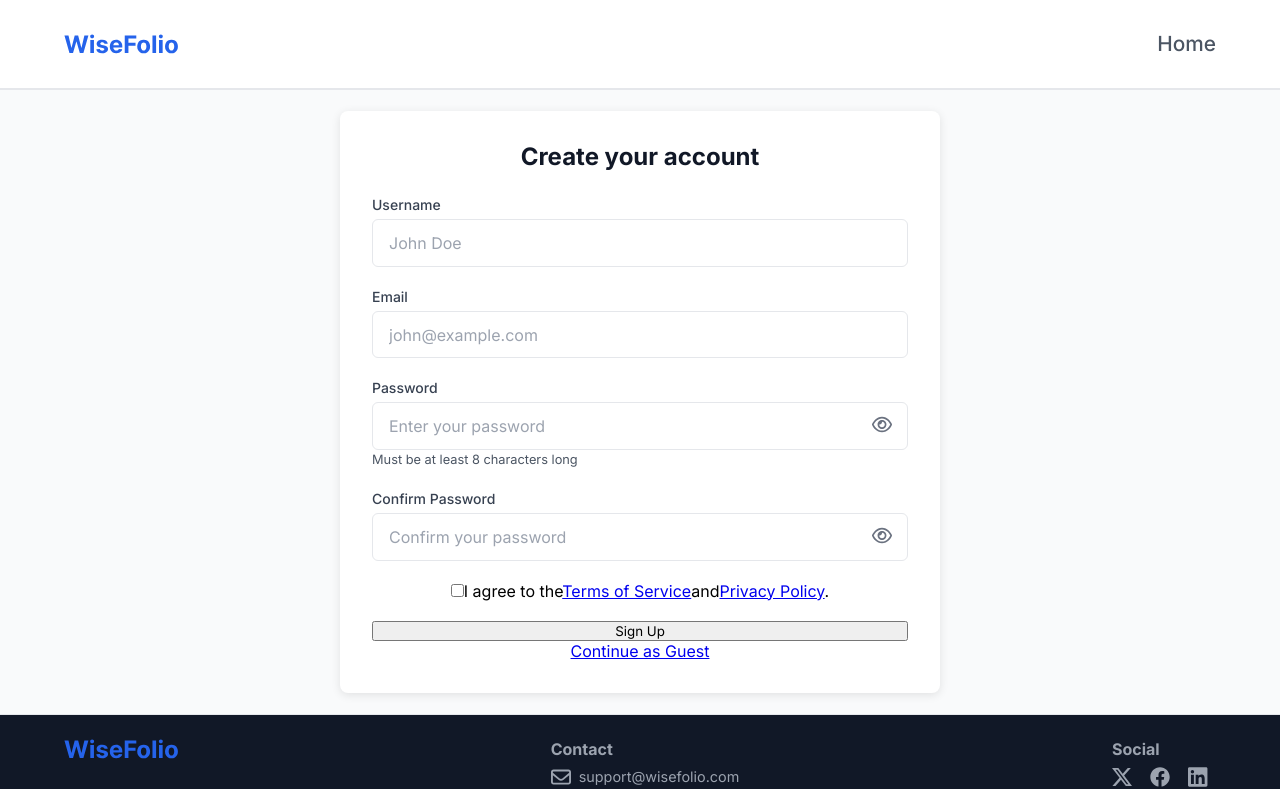
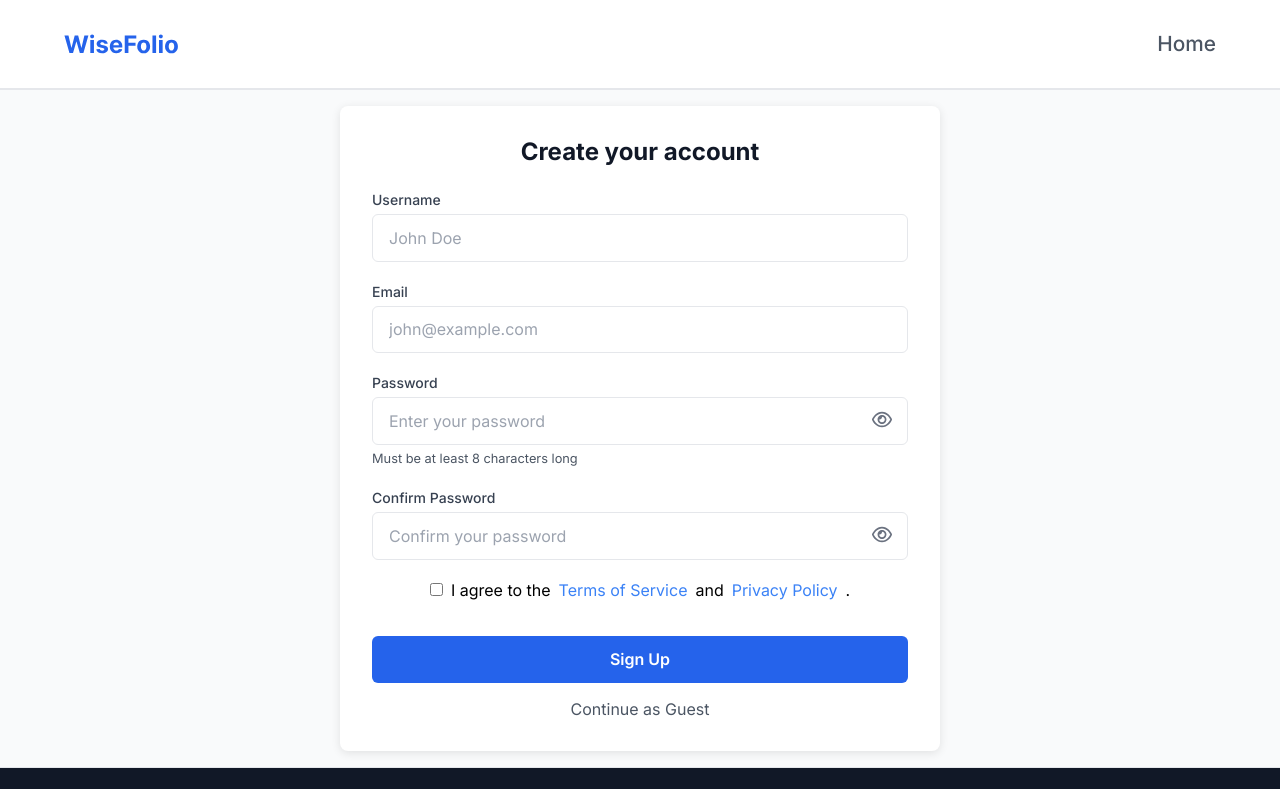
Before and after one commit to Lospub/WiseFolio-Client, a React (Vite) app in the folder wisefolio-client/: page /register in a window 1280 px wide. Shown: the top 789 px of the page. Built offline with nearby package versions, Linux system fonts and the light colour scheme.

Commit message:
style the agreement, button and links

```diff
--- a/wisefolio-client/src/pages/Login/Login.scss
+++ b/wisefolio-client/src/pages/Login/Login.scss
@@ -57,12 +57,9 @@
 
     &__button {
         @include button-style($primary-select, 0.85rem 1rem, none, 6px);
-        color: $primary-color;
-        font-size: 1rem;
-        font-weight: 600;
+        @include font-style(1rem, auto, 600, $primary-color);
         width: 100%;
         margin-top: 1rem;
-        transition: background-color 0.3s;
     }
 
     &__links {
--- a/wisefolio-client/src/pages/Registration/Registration.scss
+++ b/wisefolio-client/src/pages/Registration/Registration.scss
@@ -74,7 +74,43 @@
 
     &__hint {
         @include font-style(0.8rem, 1.2rem, 400, $secondary-text);
+        margin-top: 0.25rem;
     }
 
+    &__error {
+        @include font-style(0.8rem, 1.2rem, 400, $primary-highlight);
+        margin-top: 0.25rem;
+    }
+
+    &__agreement {
+        @include flex-style(center, center, left, nowrap, row);
+        gap: 0.5rem;
+    }
+
+    &__link {
+        color: $primary-process;
+        text-decoration: none;
+        padding: 0 0.5rem;
+
+        &:hover {
+            text-decoration: underline;
+        }
+    }
+
+    &__button {
+        @include button-style($primary-select, 0.85rem 1rem, none, 6px);
+        @include font-style(1rem, normal, 600, $primary-color);
+        width: 100%;
+        margin: 1rem 0;
+    }
+
+    &__guest {
+        @include font-style(1rem, normal, 400, $secondary-text);
+        text-decoration: none;
+
+        &:hover {
+            text-decoration: underline;
+        }
+    }
 
 }
```
